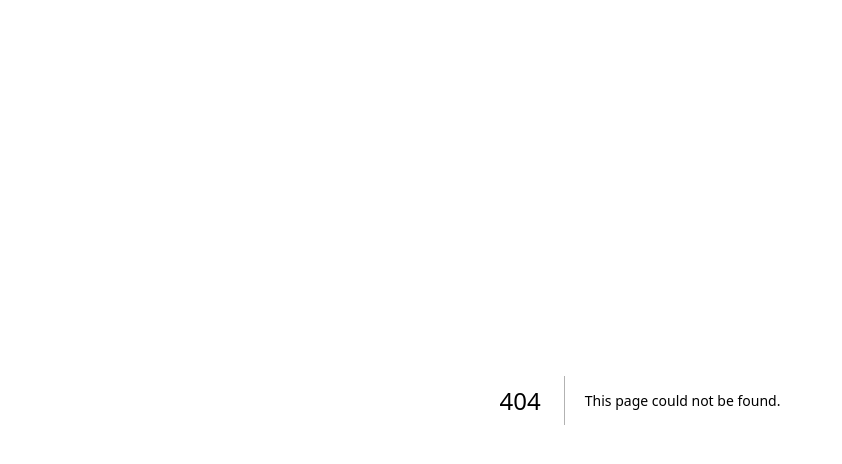
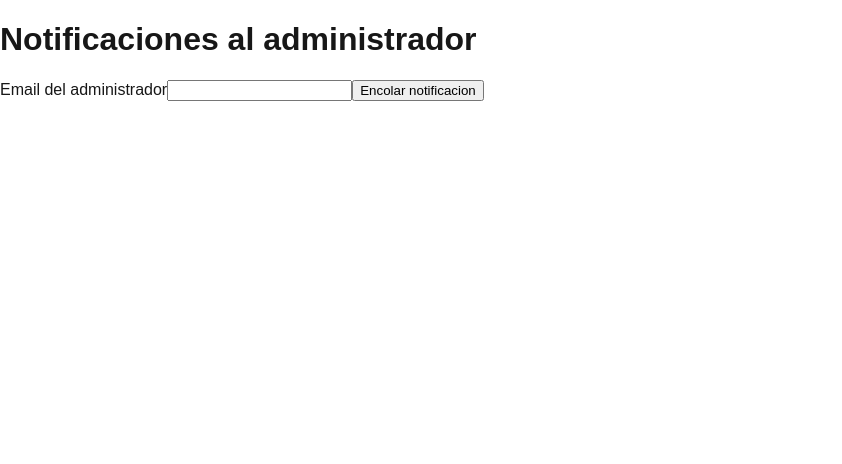
Before and after one commit to guilleefiore/AgendaYa, a Next.js app: page /notificaciones in a window 1280 px wide. Before the commit this address had no page. Shown: the top 464 px of the page, without its empty margins (0-842 px from the left). Built offline with nearby package versions, Linux system fonts and the light colour scheme.

Commit message:
arreglo de test automatico
parce espero no haber tocado algo mal

```diff
--- /dev/null
+++ b/app/notificaciones/page.tsx
@@ -0,0 +1,52 @@
+'use client';
+
+import { FormEvent, useState } from 'react';
+import {
+  crearDatosNotificacionAutomatica,
+  esEmailAdministradorValido,
+} from '../../src/tests/juanpablo/logic';
+
+export default function NotificacionesPage() {
+  const [adminEmail, setAdminEmail] = useState('');
+  const [queuedNotification, setQueuedNotification] = useState<ReturnType<
+    typeof crearDatosNotificacionAutomatica
+  > | null>(null);
+
+  const handleSubmit = (event: FormEvent<HTMLFormElement>) => {
+    event.preventDefault();
+
+    if (!esEmailAdministradorValido(adminEmail)) {
+      return;
+    }
+
+    setQueuedNotification(crearDatosNotificacionAutomatica(adminEmail));
+  };
+
+  return (
+    <main>
+      <h1>Notificaciones al administrador</h1>
+      <form onSubmit={handleSubmit}>
+        <label htmlFor="admin-email">Email del administrador</label>
+        <input
+          id="admin-email"
+          data-cy="admin-email"
+          type="email"
+          required
+          value={adminEmail}
+          onChange={(event) => setAdminEmail(event.target.value)}
+        />
+        <button data-cy="enqueue-notification" type="submit">
+          Encolar notificacion
+        </button>
+      </form>
+
+      {queuedNotification && (
+        <output data-cy="queued-notification">
+          {queuedNotification.adminEmail} - {queuedNotification.patientName} -{' '}
+          {queuedNotification.appointmentDay} - {queuedNotification.appointmentTime} -{' '}
+          {queuedNotification.professionalName}
+        </output>
+      )}
+    </main>
+  );
+}
--- a/tsconfig.json
+++ b/tsconfig.json
@@ -13,7 +13,7 @@
     "isolatedModules": true,
     "jsx": "react-jsx",
     "incremental": true,
-    "types": ["jest", "@testing-library/jest-dom"],
+    "types": ["jest", "@testing-library/jest-dom", "cypress"],
     "plugins": [
       {
         "name": "next"
@@ -33,8 +33,6 @@
   ],
   "exclude": [
     "node_modules",
-    "cypress.config.ts",
-    "**/*.cy.ts",
-    "**/*.cy.tsx"
+    "cypress.config.ts"
   ]
 }
```
Also changed, not shown: 2 other files (tests, documents, lock files or other folders).
